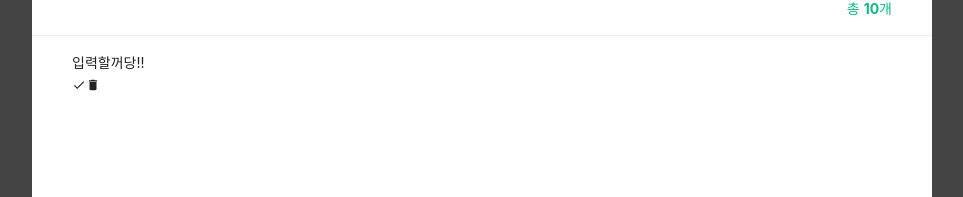
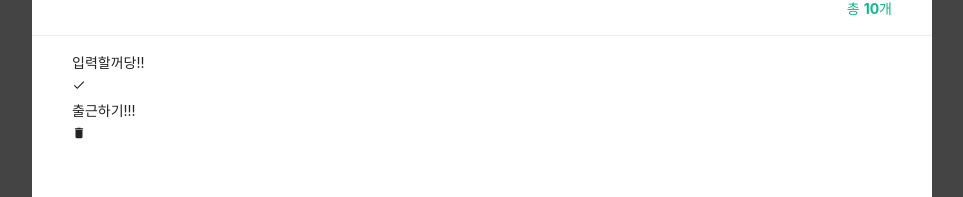
Before and after one commit to Yn40/React, a React (Create React App) app: page / in a window 1280 px wide. Shown: the part 161-358 px from the top of the page, without its empty margins (158-1121 px from the left). Built offline with nearby package versions, Linux system fonts and the light colour scheme.

Commit message:
sourcemap 설정을 하기 직전 저장

```diff
--- a/src/components/todo/Item.js
+++ b/src/components/todo/Item.js
@@ -3,9 +3,19 @@ import {MdDone, MdDelete} from 'react-icons/md';
 
 const Item = () => {
   return (
-    <div>
-      <MdDone/>
-      <MdDelete/>
+    // <div class="item">
+    //   <span class="bx_chk">
+    //     <MdDone class="chk"/>
+    //   </span>
+    //     <p class="text">출근하기!!!</p>
+    //   <MdDelete class="btn_delete"/>
+    // </div>
+    <div class="item">
+      <span class="bx_chk">
+        <MdDone class="chk"/>
+      </span>
+        <p class="text">출근하기!!!</p>
+      <MdDelete class="btn_delete"/>
     </div>
   );
 };
```
